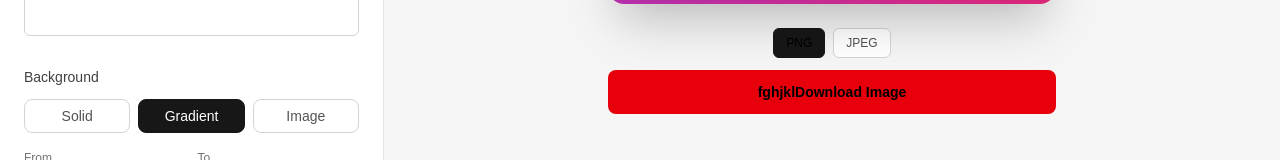
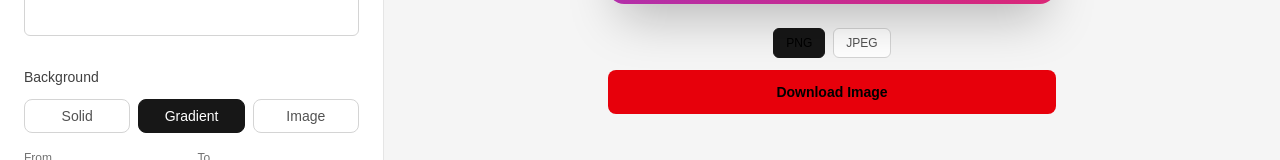
Before and after one commit to neducod/party-card, a Next.js app: page / in a window 1280 px wide. Shown: the part 640-800 px from the top of the page. Built offline with nearby package versions, Linux system fonts and the light colour scheme.

Commit message:
export file

```diff
--- a/components/ExportBar.tsx
+++ b/components/ExportBar.tsx
@@ -55,7 +55,7 @@ export function ExportBar({ targetRef, fileName = "invitation-card" }: Props) {
           disabled={busy !== null}
           onClick={() => withNode((n) => downloadCard(n, { format, fileName }), "download")}
           className="flex-1 rounded-lg bg-red-600 px-4 py-3 text-sm font-semibold text-black transition hover:bg-red-700 disabled:opacity-50"
-        >fghjkl
+        >
           {busy === "download" ? "Preparing…" : justDownloaded ? "Downloaded ✓" : "Download Image"}
         </button>
 
@@ -64,7 +64,7 @@ export function ExportBar({ targetRef, fileName = "invitation-card" }: Props) {
             disabled={busy !== null}
             onClick={() => withNode((n) => shareCard(n, { format, fileName }).then(() => {}), "share")}
             className="flex-1 rounded-lg border border-neutral-900 bg-white px-4 py-3 text-sm font-semibold text-neutral-900 transition hover:bg-neutral-100 disabled:opacity-50"
-          >dfghjklkjhgfdfgh
+          >
             {busy === "share" ? "Sharing…" : "Share"}
           </button>
         )}
```
